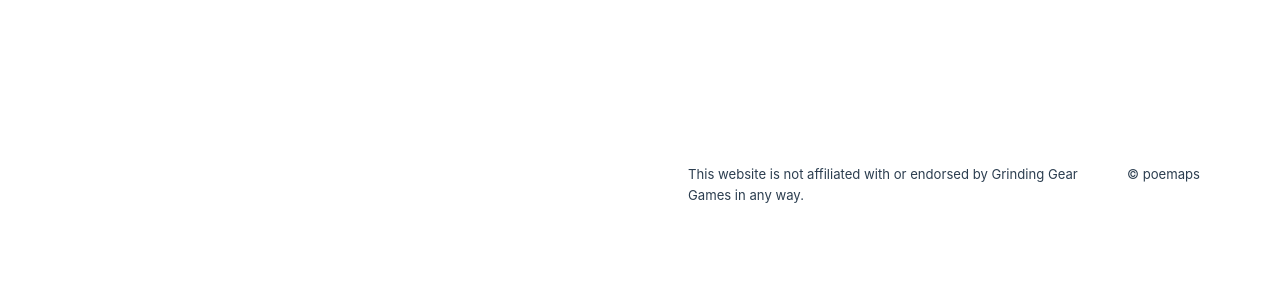
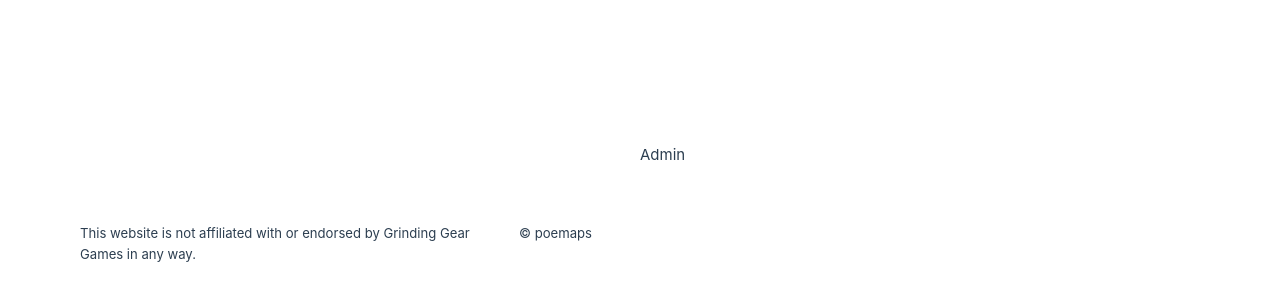
Before and after one commit to jezperp/poemaps, a Vue app: page /admin in a window 1280 px wide. Shown: the part 196-496 px from the top of the page. Built offline with nearby package versions, Linux system fonts and the light colour scheme; the HTML template or start-up script is replaced by a standard one.

Commit message:
Renamed about to admin

```diff
--- a/src/router/index.ts
+++ b/src/router/index.ts
@@ -10,9 +10,9 @@ const router = createRouter({
       component: Home
     },
     {
-      path: '/about',
-      name: 'about',
-      component: () => import('../views/About.vue')
+      path: '/admin',
+      name: 'admin',
+      component: () => import('../views/Admin.vue')
     }
   ]
 })
--- a/src/views/About.vue
+++ b/src/views/Admin.vue
@@ -1,5 +1,5 @@
 <template>
     <main>
-        About
+        Admin
     </main>
 </template>
```
